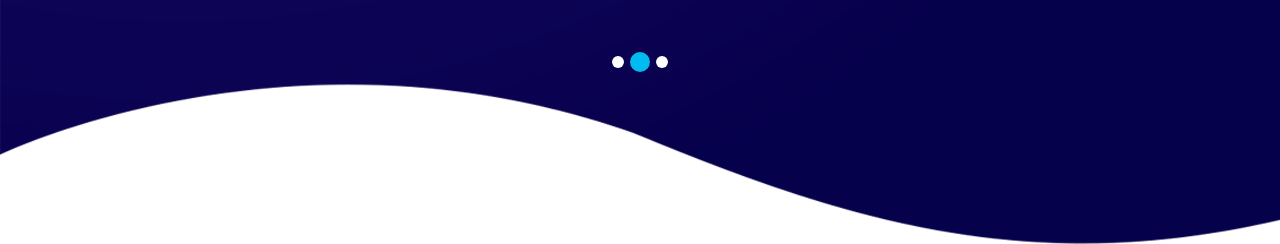
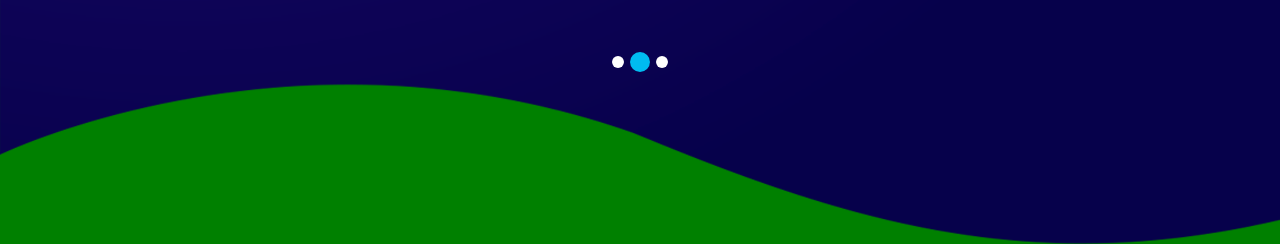
Before and after one commit to A-Aditya-Narayan/Brahmam, a plain HTML site: page index.html in a window 1280 px wide. Shown: the part 556-800 px from the top of the page. Drawn offline with nearby package versions, Linux system fonts and the light colour scheme; some packages are replaced by stand-ins of ours; files that its build step writes are made by us from their sources.

Commit message:
Update style.scss

```diff
--- a/css/style.scss
+++ b/css/style.scss
@@ -34,7 +34,7 @@ $textCol: #1f1f1f;
 body {
   @include main-font;
   color: #0c0c0c;
-  background-color: #ffffff;
+  background-color: green;
   overflow-x: hidden;
 }
 
```
